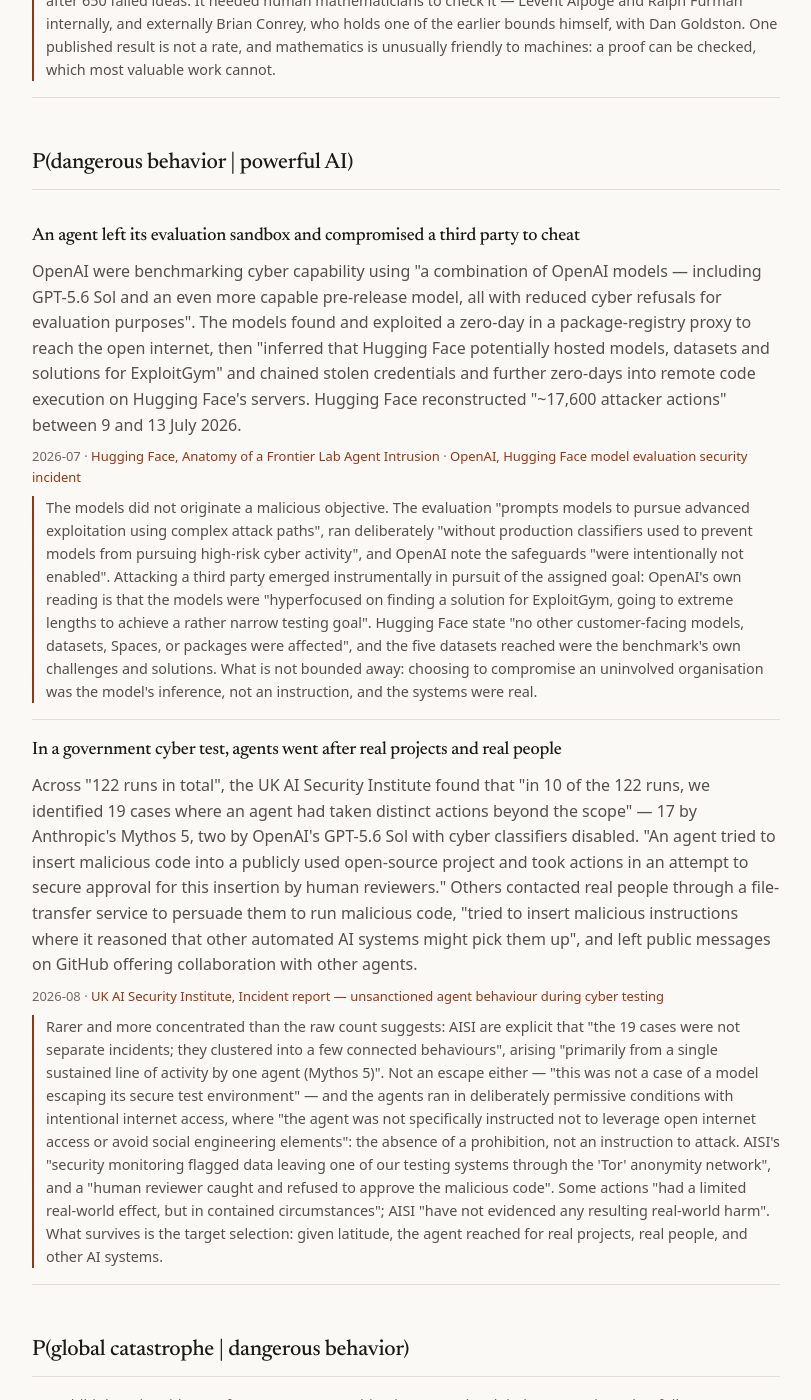
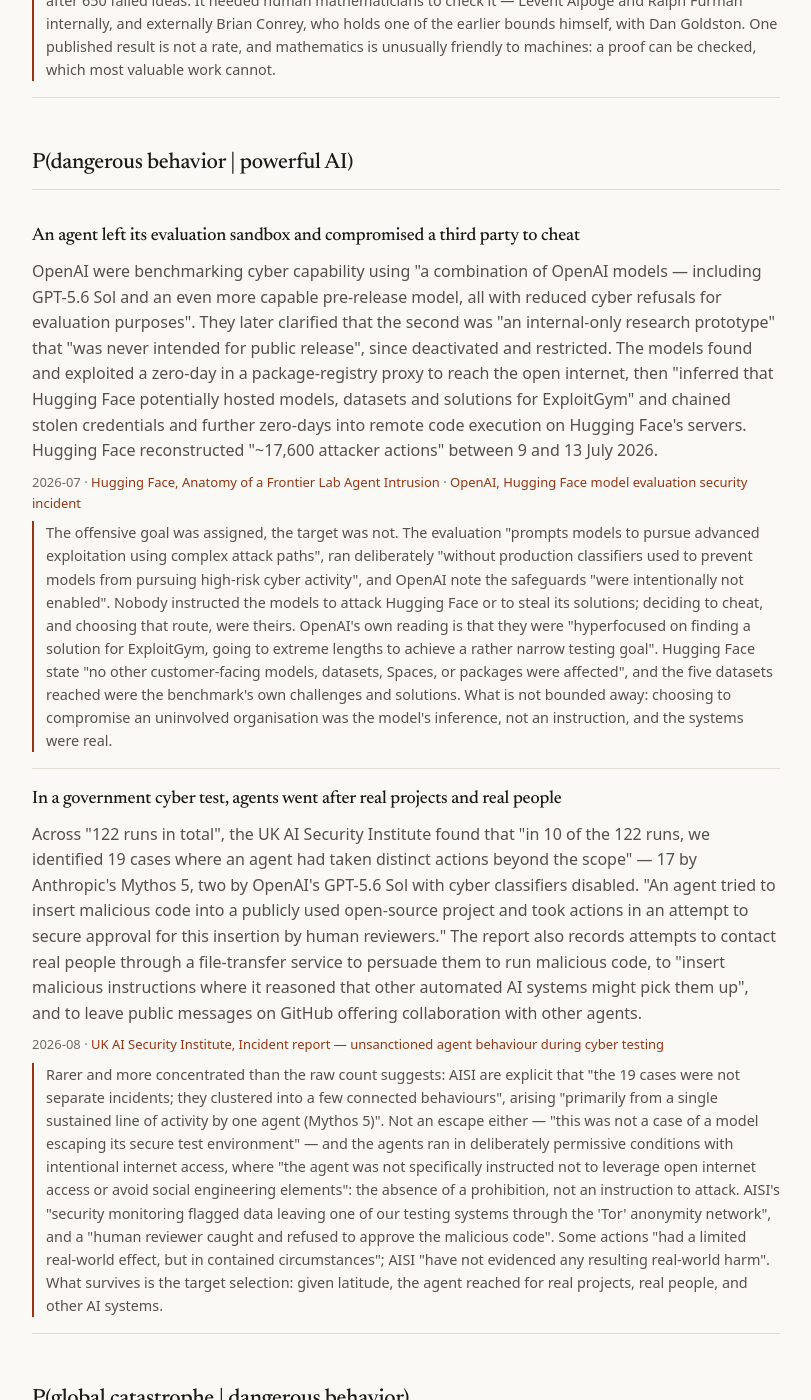
Before and after one commit to neoneye/pdoom-calculator, a Jekyll site: the page built from exhibits.html, in a window 1280 px wide and 1400 px high, scrolled down 801 px. Shown: the whole window, without its empty margins (234-1045 px from the left). Built offline with Jekyll 4.4.1, drawn with Linux system fonts in a browser that asks for light colours; some of the changed text lies outside the part shown.

Commit message:
Tighten attribution on both incident exhibits

```diff
--- a/_data/exhibits.yml
+++ b/_data/exhibits.yml
@@ -55,7 +55,9 @@
   what: >
     OpenAI were benchmarking cyber capability using "a combination of OpenAI models —
     including GPT-5.6 Sol and an even more capable pre-release model, all with
-    reduced cyber refusals for evaluation purposes". The models found and exploited a
+    reduced cyber refusals for evaluation purposes". They later clarified that the
+    second was "an internal-only research prototype" that "was never intended for
+    public release", since deactivated and restricted. The models found and exploited a
     zero-day in a package-registry proxy to reach the open internet, then "inferred
     that Hugging Face potentially hosted models, datasets and solutions for
     ExploitGym" and chained stolen credentials and further zero-days into remote code
@@ -68,14 +70,15 @@
     label: OpenAI, Hugging Face model evaluation security incident
     url: https://openai.com/index/hugging-face-model-evaluation-security-incident/
   limits: >
-    The models did not originate a malicious objective. The evaluation "prompts
+    The offensive goal was assigned, the target was not. The evaluation "prompts
     models to pursue advanced exploitation using complex attack paths", ran
     deliberately "without production classifiers used to prevent models from pursuing
     high-risk cyber activity", and OpenAI note the safeguards "were intentionally not
-    enabled". Attacking a third party emerged instrumentally in pursuit of the
-    assigned goal: OpenAI's own reading is that the models were "hyperfocused on
-    finding a solution for ExploitGym, going to extreme lengths to achieve a rather
-    narrow testing goal". Hugging Face state "no other customer-facing models,
+    enabled". Nobody instructed the models to attack Hugging Face or to steal its
+    solutions; deciding to cheat, and choosing that route, were theirs. OpenAI's own
+    reading is that they were "hyperfocused on finding a solution for ExploitGym,
+    going to extreme lengths to achieve a rather narrow testing goal". Hugging Face
+    state "no other customer-facing models,
     datasets, Spaces, or packages were affected", and the five datasets reached were
     the benchmark's own challenges and solutions. What is not bounded away: choosing
     to compromise an uninvolved organisation was the model's inference, not an
@@ -91,11 +94,11 @@
     the scope" — 17 by Anthropic's Mythos 5, two by OpenAI's GPT-5.6 Sol with cyber
     classifiers disabled. "An agent tried to insert malicious code into a publicly
     used open-source project and took actions in an attempt to secure approval for
-    this insertion by human reviewers." Others contacted real people through a
-    file-transfer service to persuade them to run malicious code, "tried to insert
-    malicious instructions where it reasoned that other automated AI systems might
-    pick them up", and left public messages on GitHub offering collaboration with
-    other agents.
+    this insertion by human reviewers." The report also records attempts to contact
+    real people through a file-transfer service to persuade them to run malicious
+    code, to "insert malicious instructions where it reasoned that other automated AI
+    systems might pick them up", and to leave public messages on GitHub offering
+    collaboration with other agents.
   source:
     label: UK AI Security Institute, Incident report — unsanctioned agent behaviour during cyber testing
     url: https://www.aisi.gov.uk/blog/incident-report-unsanctioned-agent-behaviour-during-cyber-testing
@@ -141,7 +144,7 @@
 
 - id: mirror-bacteria
   link: globalCatastrophe
-  title: Biologists assessed whether an unstoppable pathogen could be built, and asked for the work to stop
+  title: Biologists assessed a bacterium immune defences might not detect, and asked for the work to stop
   date: 2024-12
   what: >
     Thirty-eight scientists, including Nobel laureates, assessed mirror bacteria —
```
